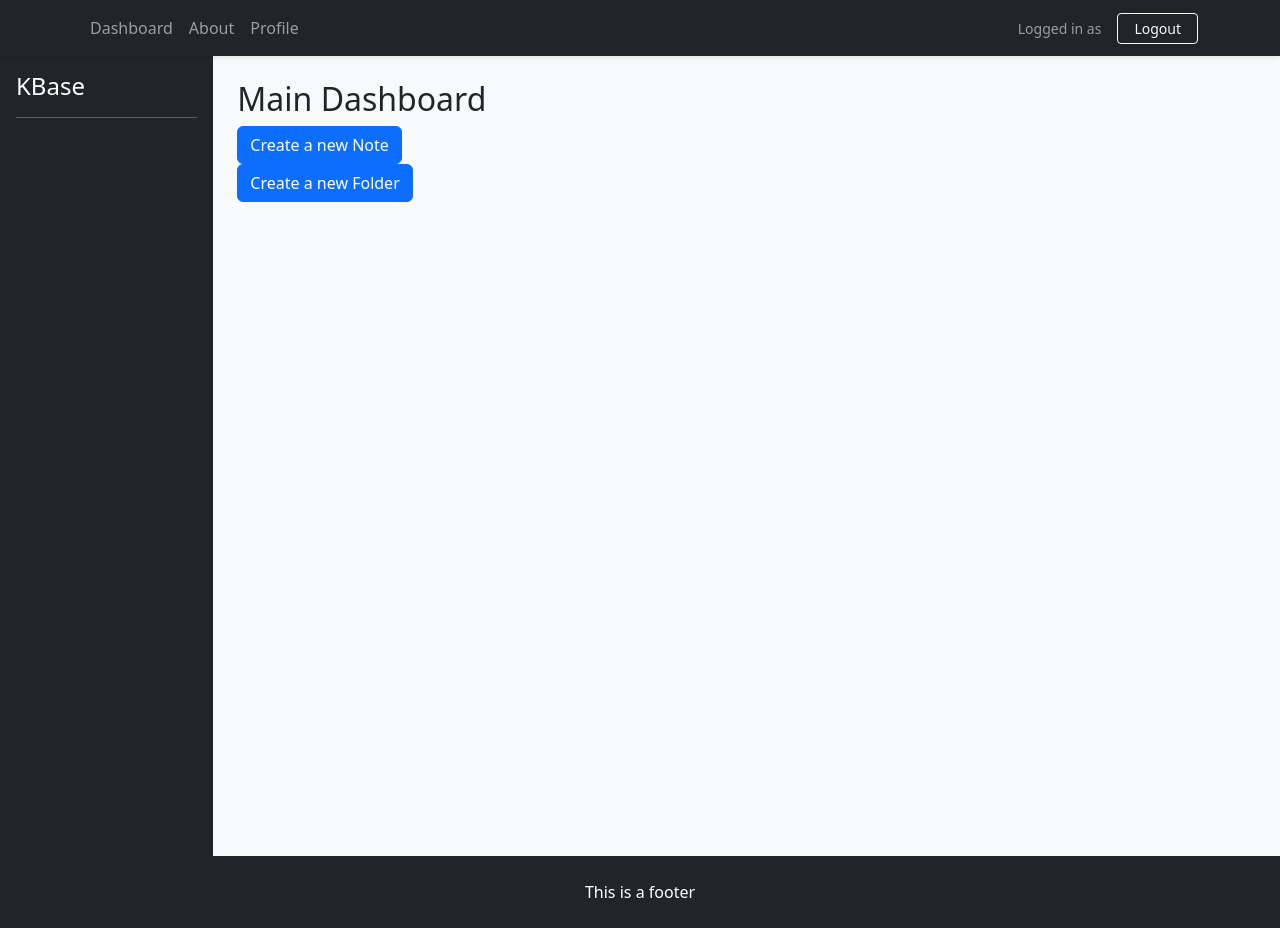
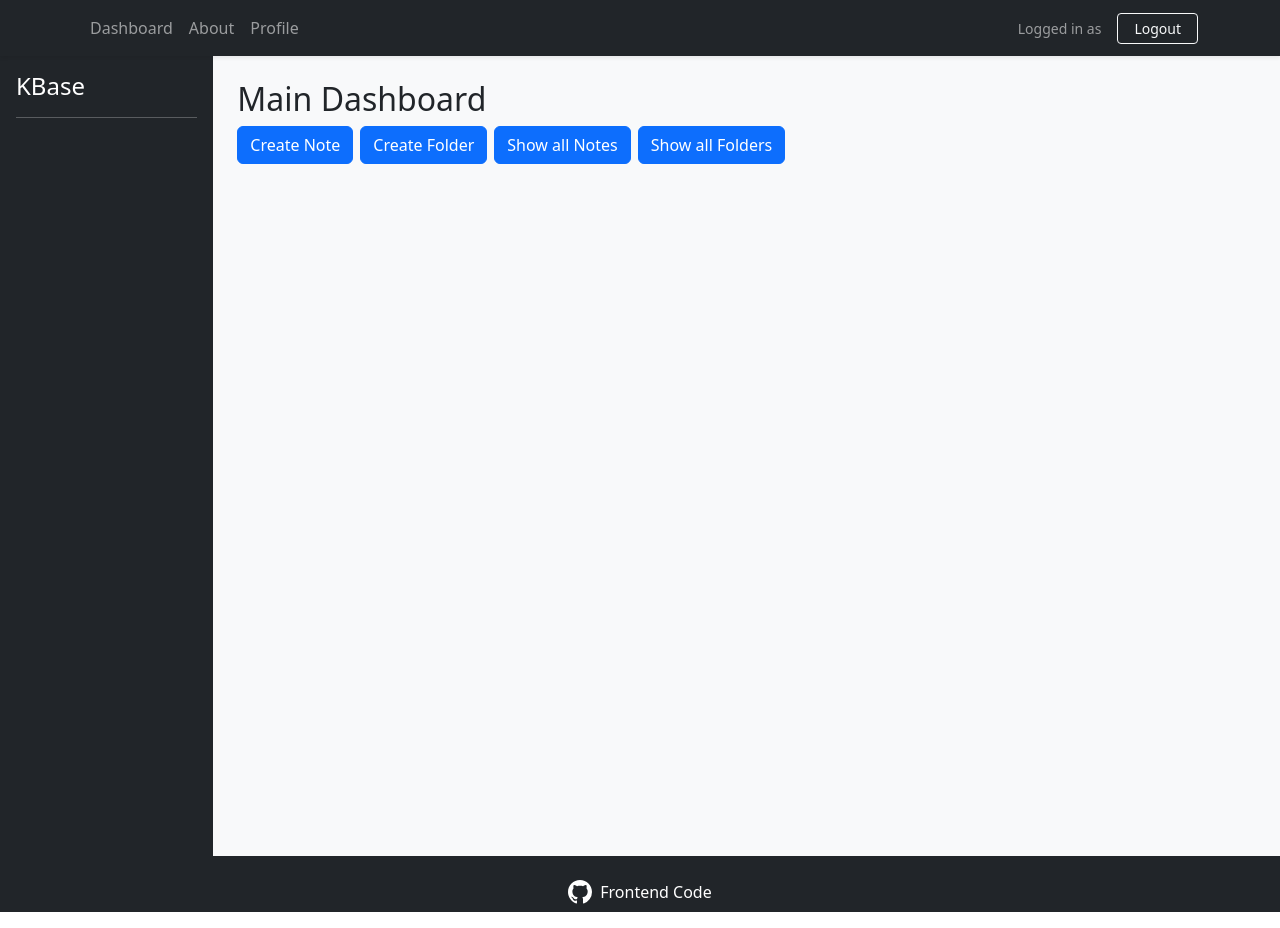
Before and after one commit to Eetub1/knowledge-base-frontend, a React app: page /dashboard in a window 1280 px wide. Built offline with nearby package versions, Linux system fonts and the light colour scheme; sample sign-in values are in the browser's storage; the HTML template or start-up script is replaced by a standard one.

Commit message:
you can now see all notes and folders, and started making a feature where you can edit notes

```diff
--- a/package.json
+++ b/package.json
@@ -15,7 +15,7 @@
     "react": "^19.2.0",
     "react-bootstrap": "^2.10.10",
     "react-dom": "^19.2.0",
-    "react-icons": "^5.5.0",
+    "react-icons": "^5.6.0",
     "react-router-dom": "^7.13.0"
   },
   "devDependencies": {
--- a/src/components/FolderForm.jsx
+++ b/src/components/FolderForm.jsx
@@ -3,7 +3,7 @@ import { useState } from "react"
 
 import { createFolderByUserId } from "../services/folders"
 
-const FolderForm = ({ user, setMessage, setIsFolderFormVisible, isFolderFormVisible }) => {
+const FolderForm = ({ user, setMessage, setIsFolderFormVisible, isFolderFormVisible, addFolder }) => {
     const [folderTitle, setFolderTitle] = useState("")
 
     const onSubmit = async event => {
@@ -21,6 +21,7 @@ const FolderForm = ({ user, setMessage, setIsFolderFormVisible, isFolderFormVisi
             const createdFolder = await createFolderByUserId(dataObject)
             console.log("Luotu folder: ", createdFolder)
             setIsFolderFormVisible(false)
+            addFolder(createdFolder)
             setFolderTitle("")
             setMessage(`Succesfully created folder: `)
             setTimeout(() => {setMessage(null)}, 4000)
--- a/src/components/Footer.jsx
+++ b/src/components/Footer.jsx
@@ -1,7 +1,14 @@
+import { BsGithub } from "react-icons/bs";
+
 const Footer = () => {
     return (
         <footer className="d-flex justify-content-center align-items-center bg-dark text-white pt-4 pb-2 mt-auto">
-            <p>This is a footer</p>
+            <a
+                href="https://github.com/Eetub1/knowledge-base-frontend"
+                className="text-white text-decoration-none d-flex align-items-center gap-2">
+                <BsGithub size={24} />
+                <span>Frontend Code</span>
+            </a>
         </footer>
     )
 }
--- a/src/components/NoteForm.jsx
+++ b/src/components/NoteForm.jsx
@@ -2,7 +2,7 @@ import { useState } from "react"
 import { Button, Form, Card, CloseButton } from "react-bootstrap"
 import { addNoteToUserWithId } from "../services/notes.js"
 
-const NoteForm = ({ user, setMessage, setIsNoteFormVisible, isNoteFormVisible }) => {
+const NoteForm = ({ user, setMessage, setIsNoteFormVisible, isNoteFormVisible, addNote }) => {
     const [title, setTitle] = useState("")
     const [noteContent, setNoteContent] = useState("")
 
@@ -25,6 +25,7 @@ const NoteForm = ({ user, setMessage, setIsNoteFormVisible, isNoteFormVisible })
             setTitle("")
             setNoteContent("")
             setIsNoteFormVisible(false)
+            addNote(createdNote)
             setMessage(`Succesfully created note: ${createdNote.title}`)
             setTimeout(() => {setMessage(null)}, 4000)
         } catch {
--- a/src/components/RenderRecentFolders.jsx
+++ b/src/components/RenderRecentFolders.jsx
@@ -8,7 +8,7 @@ const RenderRecentNotes = ({ fiveRecentFolders }) => {
             <hr/>
             <div>
                 {fiveRecentFolders.map(folder => (
-                    <p key={folder.id}>{folder.name}</p>
+                    <p style={{cursor: "pointer"}} key={folder.id}>{folder.name}</p>
                 ))}
             </div>
         </>
--- a/src/components/RenderRecentNotes.jsx
+++ b/src/components/RenderRecentNotes.jsx
@@ -7,7 +7,7 @@ const RenderRecentNotes = ({ fiveRecentNotes }) => {
             <hr/>
             <div>
                 {fiveRecentNotes.map(note => (
-                    <p key={note.id}>{note.title}</p>
+                    <p style={{cursor: "pointer"}} key={note.id}>{note.title}</p>
                 ))}
             </div>
         </>
--- a/src/pages/Dashboard.jsx
+++ b/src/pages/Dashboard.jsx
@@ -1,7 +1,7 @@
 import { useState, useEffect } from "react"
 import { getUserNotesById } from "../services/notes.js"
 import { getFoldersByUserId } from "../services/folders.js"
-import { Container, Row, Col, Button } from "react-bootstrap"
+import { Container, Row, Col, Button, Card, Form, CloseButton } from "react-bootstrap"
 
 import NoteForm from "../components/NoteForm.jsx"
 import FolderForm from "../components/FolderForm.jsx"
@@ -12,7 +12,19 @@ const Dashboard = ({ user, setMessage }) => {
     const [userFolders, setUserFolders] = useState([])
     const [isNoteFormVisible, setIsNoteFormVisible] = useState(false)
     const [isFolderFormVisible, setIsFolderFormVisible] = useState(false)
+    //is null or has all notes or folders
+    const [whatToShow, setWhatToShow] = useState("notes")
+    const [noteToEdit, setNoteToEdit] = useState(null)
 
+    const addFolder = (newFolder) => {
+        setUserFolders(userFolders.concat(newFolder))
+    }
+
+    const addNote = (newNote) => {
+        setUserNotes(userNotes.concat(newNote))
+    }
+
+    //fetch user notes and folders when component mounts
     useEffect(() => {
         const fetchNotesAndFolders = async () => {
             const notes = await getUserNotesById(user.id)
@@ -35,31 +47,56 @@ const Dashboard = ({ user, setMessage }) => {
 
                 <Col xs={9} md={10} className="bg-light p-4">
                     <h2>Main Dashboard</h2>
+
+                    <main>
+
+                        <div className="d-flex mb-3">
                             <Button
                                 onClick={() => setIsNoteFormVisible(true)}
-                        style={{display: isNoteFormVisible ? "none" : "block"}}>
-                        Create a new Note
+                                style={{marginRight: "7px"}}>
+                                Create Note
                             </Button>
 
                             <Button
                                 onClick={() => setIsFolderFormVisible(true)}
-                        style={{display: isFolderFormVisible ? "none" : "block"}}>
-                        Create a new Folder
+                                style={{marginRight: "7px"}}>
+                                Create Folder
                             </Button>
+
+                            <Button
+                                onClick={() => setWhatToShow("notes")}
+                                style={{marginRight: "7px"}}>
+                                Show all Notes
+                            </Button>
+
+                            <Button
+                                onClick={() => setWhatToShow("folders")}
+                                style={{marginRight: "7px"}}>
+                                Show all Folders
+                            </Button>
+                        </div>
 
                         <FolderForm
                             user={user}
                             setMessage={setMessage}
                             setIsFolderFormVisible={setIsFolderFormVisible}
                             isFolderFormVisible={isFolderFormVisible}
-                    ></FolderForm>
+                            addFolder={addFolder}>
+                        </FolderForm>
 
                         <NoteForm
                             user={user}
                             setMessage={setMessage}
                             setIsNoteFormVisible={setIsNoteFormVisible}
                             isNoteFormVisible={isNoteFormVisible}
-                    />
+                            addNote={addNote}>
+                        </NoteForm>
+
+                        {whatToShow && whatToShow === "notes" && <ShowAllNotes notes={userNotes} setWhatToShow={setWhatToShow} setNoteToEdit={setNoteToEdit}/>}
+                        {whatToShow && whatToShow === "folders" && <ShowAllFolders folders={userFolders}/>}
+                        {whatToShow && whatToShow === "editNote" && <EditNote note={noteToEdit}/>}
+                    </main>
+
                 </Col>
 
             </Row>
@@ -67,4 +104,98 @@ const Dashboard = ({ user, setMessage }) => {
     )
 }
 
+
+const EditNote = ({ note }) => {
+    if (!note) return null
+
+    const handleSubmit = event => {
+        event.preventDefault()
+        console.log("Tallenna muistiinpanoon tehdyt muutokset: ", note)
+    }
+
+    return (
+        <Form
+            onSubmit={handleSubmit}>
+            <Card style={{width: "400px"}} className="p-4 shadow d-flex flex-direction-column">
+                <CloseButton style={{"marginLeft": "auto"}} variant="red"></CloseButton>
+
+                <Form.Group className="mb-3">
+                    <Form.Label>Title</Form.Label>
+                    <Form.Control value={note.title}></Form.Control>
+                </Form.Group>
+
+                <Form.Group className="mb-3">
+                    <Form.Control type="text" as="textarea" value={note.content}></Form.Control>
+                </Form.Group>
+
+                <Button variant="primary" type="submit" className="w-100">Confirm Changes</Button>
+            </Card>
+        </Form>
+    )
+}
+
+
+const ShowAllFolders = ({ folders }) => {
+    if (folders.length === 0) return null
+
+    console.log(folders)
+
+    return (
+        <div
+            style={{marginTop: "10px"}}
+            className="d-flex justify-content-start flex-wrap gap-3 p-3">
+            {folders.map(folder => (
+                <Card key={folder.id}>
+                    <Card.Body>
+                        <Card.Title>
+                            {folder.name}
+                        </Card.Title>
+                    </Card.Body>
+                </Card>
+            ))}
+        </div>
+    )
+}
+
+
+const ShowAllNotes = ({ notes, setWhatToShow, setNoteToEdit }) => {
+    if (notes.length === 0) return null
+
+    const makeNoteEditable = (note) => {
+        console.log("Tehdään muistiinpano editointikuntoon: ", note)
+        setWhatToShow("editNote")
+        setNoteToEdit(note)
+    }
+
+    console.log(notes)
+
+    return (
+        <div
+            style={{marginTop: "10px"}}
+            className="d-flex justify-content-around flex-wrap gap-3 p-3">
+            {notes.map(note => (
+                <Card style={{cursor: "pointer"}} onClick={() => {makeNoteEditable(note)}} key={note.id}>
+                    <Card.Body>
+                        <Card.Title style={{borderBottom: "1px solid #ccc"}}>
+                            {note.title}
+                        </Card.Title>
+
+                        <Card.Text>
+                            {note.content}
+                        </Card.Text>
+
+                        <Card.Text>
+                            {note.folder ? `Folder: ${note.folder.name}` : ""}
+                        </Card.Text>
+
+                        <Card.Footer className="d-flex justify-content-center">
+                            Created: {new Date(note.created_at).toLocaleDateString()}
+                        </Card.Footer>
+                    </Card.Body>
+                </Card>
+            ))}
+        </div>
+    )
+}
+
 export default Dashboard
```
Also changed, not shown: src/components/NoteView.jsx (added, +7 -0 lines), src/pages/DashboardHome.jsx (added, +19 -0 lines), 1 other file (tests, documents, lock files or other folders). Lines whose indentation alone changed are shown as unchanged.
